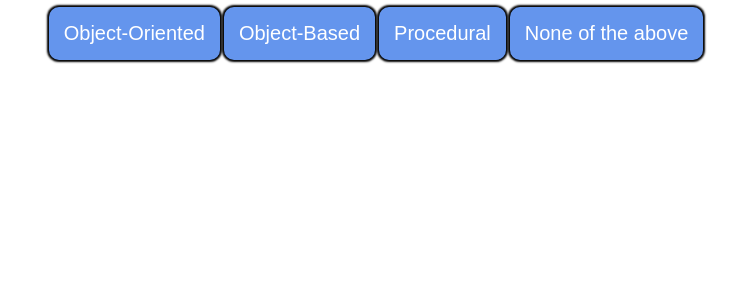
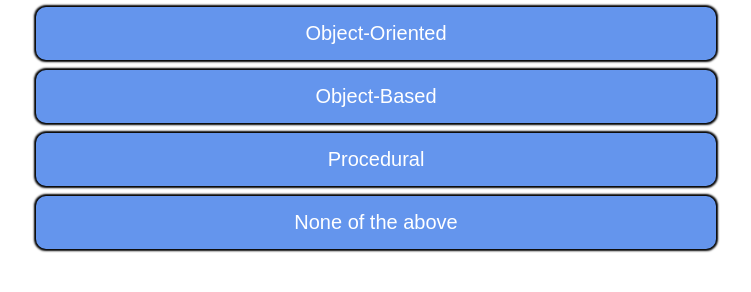
Before and after one commit to Nick-Giannini/web-APIs, a plain HTML site: page index.html in a window 1280 px wide. Both pictures are taken after a click on the button "Start". Shown: the part 98-390 px from the top of the page, without its empty margins (264-1015 px from the left). Drawn offline with Linux system fonts and the light colour scheme.

Commit message:
fixing some bugs

```diff
--- a/Assets/css/style.css
+++ b/Assets/css/style.css
@@ -76,8 +76,8 @@ header {
     margin-top: 10px;
     padding: 15px;
     min-height: 30px;
-    min-width: 125px;
     font-size: 20px;
+    width: 100%;
 
 }
 
```
